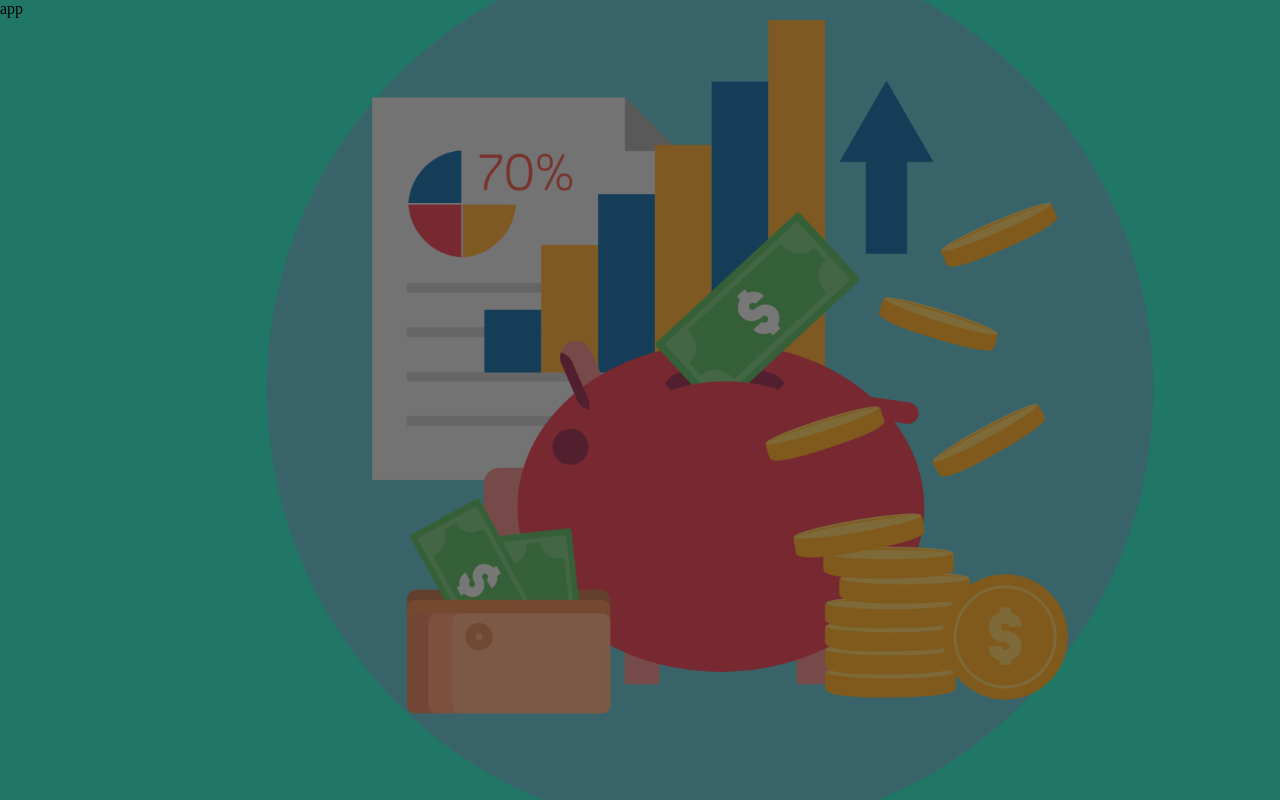
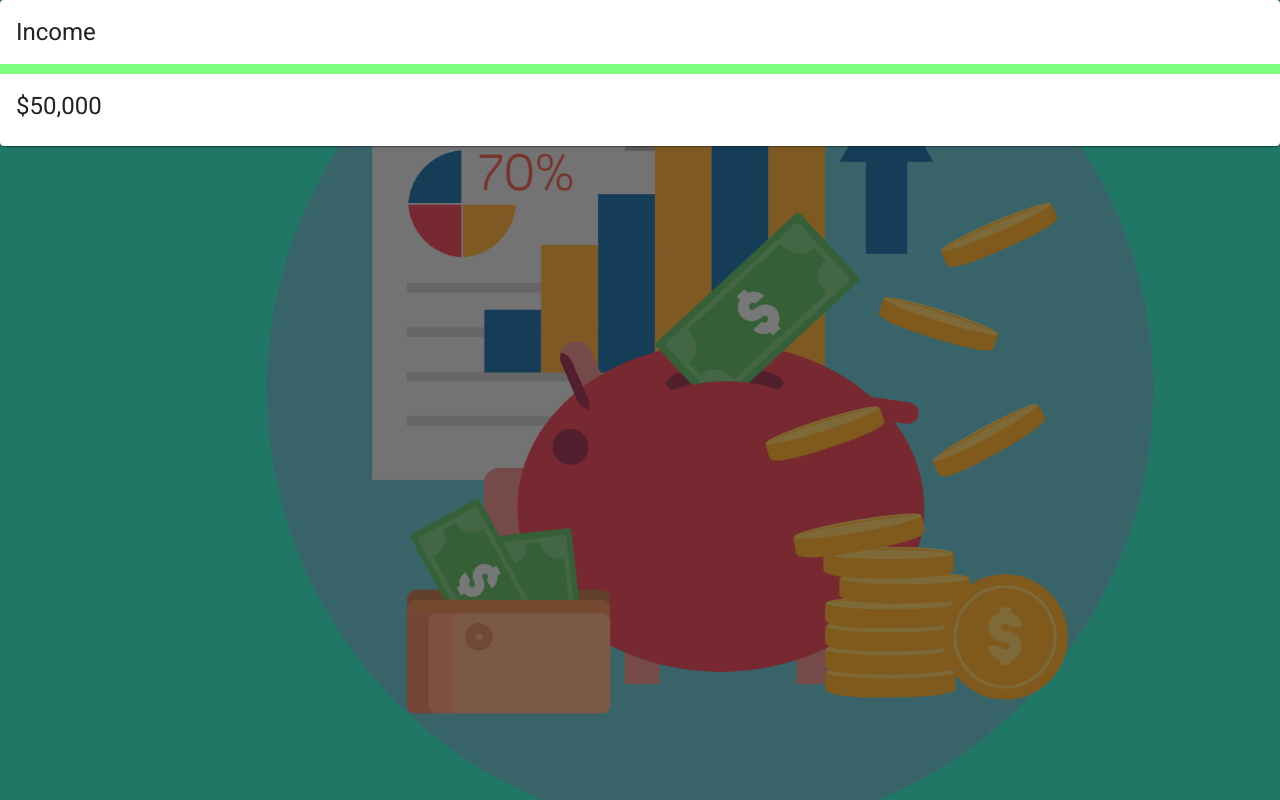
Before and after one commit to webceyhan/react-budget-tracker, a React (Create React App) app: page / in a window 1280 px wide. Built offline with nearby package versions, Linux system fonts and the light colour scheme.

Commit message:
income details added

```diff
--- a/src/App.jsx
+++ b/src/App.jsx
@@ -1,3 +1,9 @@
+import { Details } from './components/Details.jsx';
+
 export const App = () => {
-    return <div>app</div>;
+    return (
+        <div>
+            <Details />
+        </div>
+    );
 };
--- /dev/null
+++ b/src/components/Details.jsx
@@ -0,0 +1,16 @@
+import { Card, CardHeader, CardContent, Typography } from '@mui/material';
+// import { Doughnut } from 'react-chartjs-2';
+
+import * as styles from './styles';
+
+export const Details = () => {
+    return (
+        <Card>
+            <CardHeader title="Income" sx={styles.income} />
+            <CardContent>
+                <Typography variant="h5">$50,000</Typography>
+                {/* <Doughnut data="DATA" /> */}
+            </CardContent>
+        </Card>
+    );
+};
--- /dev/null
+++ b/src/components/styles.js
@@ -0,0 +1,7 @@
+export const income = {
+    borderBottom: '10px solid rgba(0, 255, 0, 0.5)',
+};
+
+export const expense = {
+    borderBottom: '10px solid rgba(255, 0, 0, 0.5)',
+};
```
